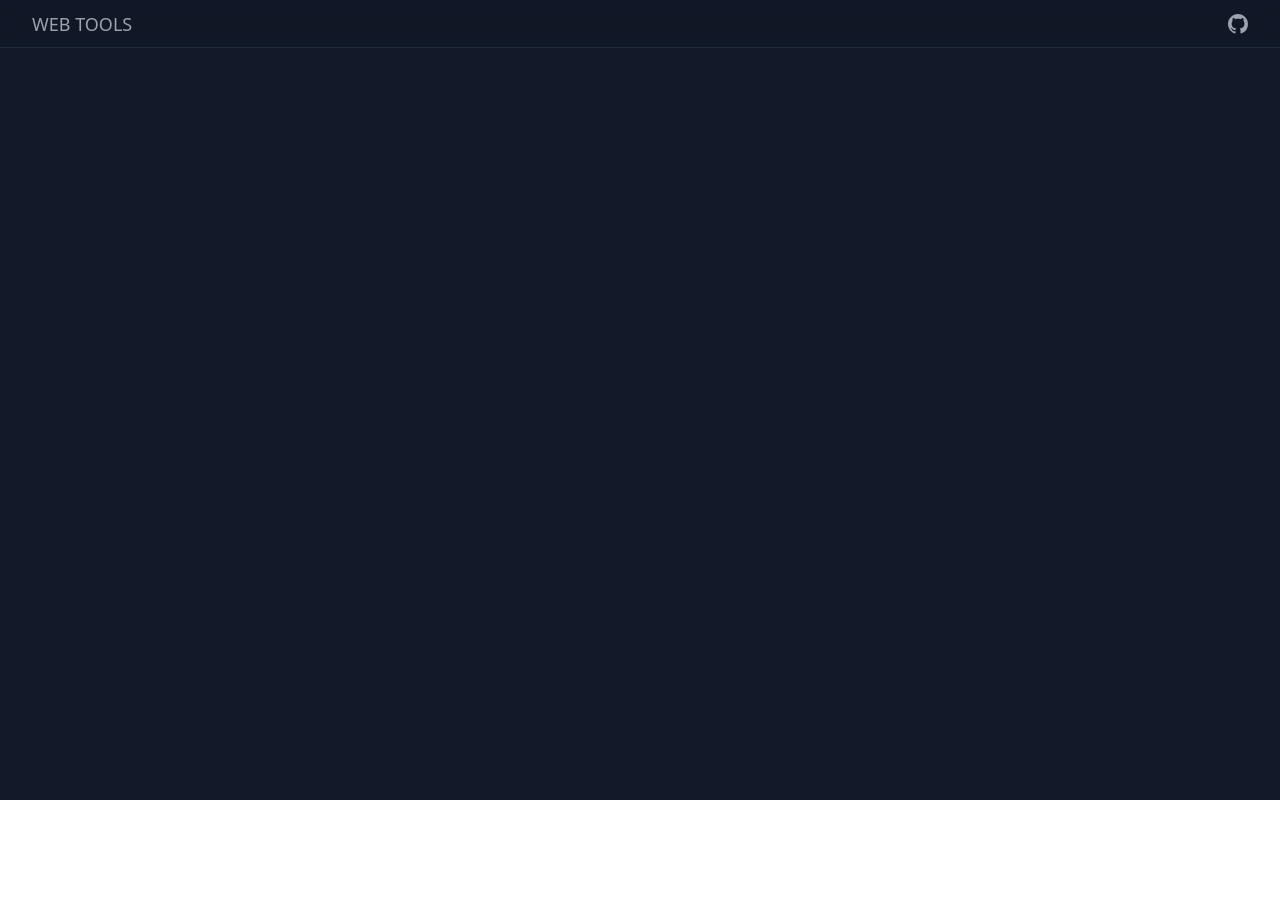
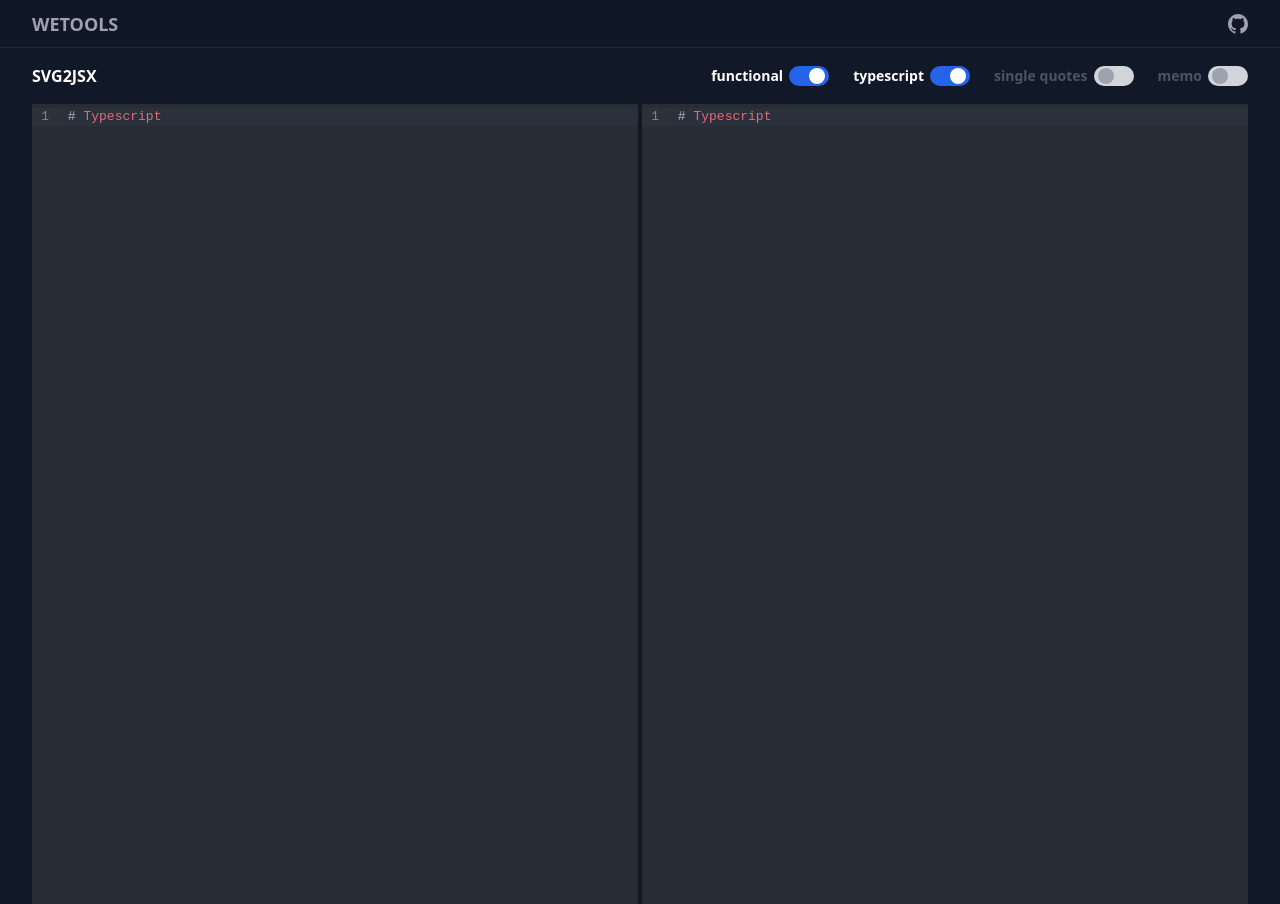
Before and after one commit to logeast/wetools, a Next.js app in the folder gh-pages/: page / in a window 1280 px wide. Before the commit the page ends 800 px from the top, so only its background shows below. Built offline with nearby package versions, Linux system fonts and the light colour scheme.

Commit message:
feat: 🎸 add svg2jsx layout

```diff
--- /dev/null
+++ b/gh-pages/components/code-editor/index.tsx
@@ -0,0 +1,25 @@
+import { javascript } from '@codemirror/lang-javascript';
+import CodeMirror from '@uiw/react-codemirror';
+
+type CodeEditorProps = {
+  value: string;
+  onChange?: (value: unknown, viewUpdate: unknown) => void;
+  editable?: boolean;
+};
+
+export const CodeEditor = (props: CodeEditorProps) => {
+  const { value, onChange, editable } = props;
+
+  return (
+    <CodeMirror
+      height="100vh"
+      extensions={[javascript({ jsx: true })]}
+      theme="dark"
+      value={value}
+      onChange={onChange}
+      editable={editable}
+    />
+  );
+};
+
+export default CodeEditor;
--- a/gh-pages/components/header/index.tsx
+++ b/gh-pages/components/header/index.tsx
@@ -1,23 +1,15 @@
-import { NextPage } from "next";
+import GitHubIcon from './GitHubIcon';
 
-import GitHubIcon from "./GitHubIcon";
-
-export const Header: NextPage = () => {
+export const Header = () => {
   return (
     <header className="sticky top-0 z-30 h-12 bg-gray-900 bg-opacity-50 backdrop-blur backdrop-filter border-b border-gray-800">
-      <div className="mx-auto max-w-7xl h-full sm:px-8">
+      <div className="mx-auto h-full px-8">
         <div className="flex items-center justify-between h-full">
           <a className="block" href="./">
-            <span className="text-gray-400 hover:text-white uppercase text-lg font-medium">
-              web tools
-            </span>
+            <span className="text-gray-400 hover:text-white uppercase text-lg font-semibold">wetools</span>
           </a>
-          <a
-            className="block text-gray-400 hover:text-white"
-            target="_blank"
-            href="./"
-          >
-            <span className="sr-only"> GitHub Reponsitory</span>
+          <a className="block text-gray-400 hover:text-white" target="_blank" href="./">
+            <span className="sr-only">GitHub Reponsitory</span>
             <GitHubIcon />
           </a>
         </div>
--- a/gh-pages/components/index.tsx
+++ b/gh-pages/components/index.tsx
@@ -1 +1,4 @@
-export * from "./header";
+export * from './code-editor';
+export * from './header';
+export * from './setting-panel';
+export * from './units';
--- /dev/null
+++ b/gh-pages/components/setting-panel/index.tsx
@@ -0,0 +1,25 @@
+import * as React from 'react';
+
+import { Toggle, ToggleProps } from '../units';
+
+type SettingPanelProps = {
+  title: React.ReactNode;
+  options?: ToggleProps[];
+};
+
+export function SettingPanel(props: SettingPanelProps) {
+  const { title, options } = props;
+
+  return (
+    <section className="flex items-center justify-between h-14 gap-6">
+      <h3 className="text-white font-bold uppercase">{title}</h3>
+      <div className="flex items-center justify-end gap-6">
+        {options?.map((item, index) => (
+          <Toggle {...item} key={index} />
+        ))}
+      </div>
+    </section>
+  );
+}
+
+export default SettingPanel;
--- /dev/null
+++ b/gh-pages/components/units/index.tsx
@@ -0,0 +1 @@
+export * from './toggle';
--- /dev/null
+++ b/gh-pages/components/units/toggle.tsx
@@ -0,0 +1,48 @@
+import { Switch } from '@headlessui/react';
+import classNames from 'classnames';
+import * as React from 'react';
+
+export type ToggleProps = {
+  label: React.ReactNode;
+  defaultChecked?: boolean;
+};
+
+export function Toggle(props: ToggleProps) {
+  const { label, defaultChecked = false } = props;
+
+  const [enable, setEnable] = React.useState(defaultChecked);
+
+  return (
+    <div className="flex items-center">
+      <Switch.Group>
+        <Switch.Label>
+          <div
+            className={classNames(
+              enable ? 'text-white' : 'text-gray-600',
+              'text-sm font-bold cursor-pointer select-none mr-1.5',
+            )}
+          >
+            {label}
+          </div>
+        </Switch.Label>
+        <Switch
+          checked={enable}
+          onChange={setEnable}
+          className={classNames(
+            enable ? 'bg-blue-600' : 'bg-gray-300',
+            'relative inline-flex h-5 w-10 items-center rounded-full transition-all',
+          )}
+        >
+          <span
+            className={classNames(
+              enable ? 'translate-x-5 bg-white' : 'translate-x-1 bg-gray-400',
+              'inline-block h-4 w-4 transform rounded-full transition-transform',
+            )}
+          />
+        </Switch>
+      </Switch.Group>
+    </div>
+  );
+}
+
+export default Toggle;
--- a/gh-pages/package.json
+++ b/gh-pages/package.json
@@ -1,5 +1,5 @@
 {
-  "name": "web",
+  "name": "@wetools/gh-pages",
   "version": "0.1.0",
   "private": true,
   "scripts": {
@@ -9,8 +9,12 @@
     "lint": "next lint"
   },
   "dependencies": {
+    "@codemirror/lang-javascript": "^6.0.0",
     "@headlessui/react": "^1.6.4",
     "@heroicons/react": "^1.0.6",
+    "@uiw/react-codemirror": "^4.8.1",
+    "classnames": "^2.3.1",
+    "codemirror": "^6.0.0",
     "next": "12.1.6",
     "react": "18.1.0",
     "react-dom": "18.1.0",
--- a/gh-pages/pages/index.tsx
+++ b/gh-pages/pages/index.tsx
@@ -1,12 +1,36 @@
-import type { NextPage } from "next";
+import type { NextPage } from 'next';
 
-import { Header } from "../components";
+import { CodeEditor, Header, SettingPanel } from '../components';
 
 const Home: NextPage = () => {
   return (
     <div className="font-sans antialiased min-h-screen bg-gray-900">
       <Header />
-      <div className="bg-gray-900"></div>
+      <div className="bg-gray-900 px-8 mx-auto">
+        <SettingPanel
+          title="svg2jsx"
+          options={[
+            {
+              label: 'functional',
+              defaultChecked: true,
+            },
+            {
+              label: 'typescript',
+              defaultChecked: true,
+            },
+            {
+              label: 'single quotes',
+            },
+            {
+              label: 'memo',
+            },
+          ]}
+        />
+        <div className="grid grid-cols-2 gap-1">
+          <CodeEditor value="# Typescript" />
+          <CodeEditor value="# Typescript" />
+        </div>
+      </div>
     </div>
   );
 };
--- /dev/null
+++ b/gh-pages/pages/svg2jsx.tsx
@@ -0,0 +1,11 @@
+import { NextPage } from 'next';
+
+import { Header } from '../components';
+
+const Index: NextPage = () => {
+  return (
+    <div className="font-sans antialiased min-h-screen bg-gray-900">
+      <Header />
+    </div>
+  );
+};
--- a/pnpm-workspace.yaml
+++ b/pnpm-workspace.yaml
@@ -1,3 +1,3 @@
 packages:
     - 'packages/*'
-    # - 'gh-pages'
+    - 'gh-pages'
```
Also changed, not shown: 1 other file (tests, documents, lock files or other folders).
